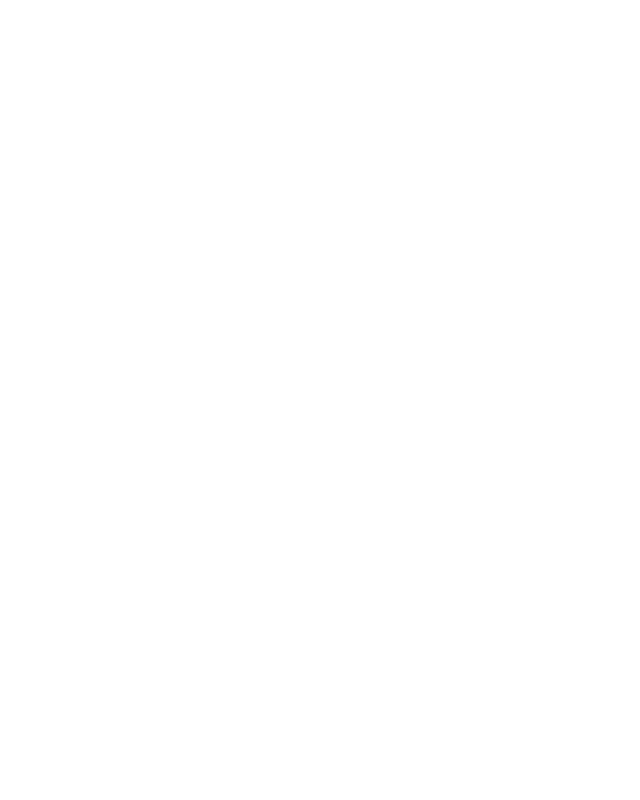
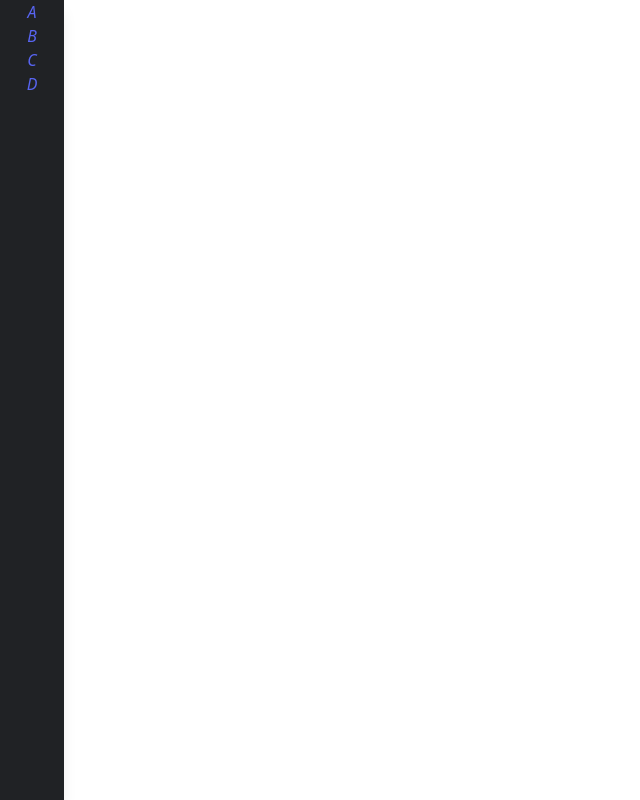
Before and after one commit to EcaCosca/baselineV2.1, a React (Vite) app: page / in a window 1280 px wide. Shown: the whole page, without its empty margins (0-640 px from the left). Built offline with nearby package versions, Linux system fonts and the light colour scheme.

Commit message:
Nav halfway

```diff
--- a/src/App.jsx
+++ b/src/App.jsx
@@ -3,6 +3,7 @@
 import viteLogo from '/vite.svg'
 import './App.css'
 import { Route, Routes } from 'react-router-dom'
+import Nav from './components/navbar/Nav'
 
 function App() {
   // const [count, setCount] = useState(0)
@@ -29,6 +30,7 @@
       <p className="read-the-docs">
         Click on the Vite and React logos to learn more
       </p> */}
+      <Nav/>
     </>
   )
 }
--- a/src/components/navbar/Nav.jsx
+++ b/src/components/navbar/Nav.jsx
@@ -4,8 +4,8 @@
 
 const Nav = () => {
   return (
-    <div>
-        <div className='logo'>
+    <div className='fixed top-0 left-0 h-screen w-16 m-0 flex flex-col bg-primary text-secondary shadow-lg'>
+        {/* <div className='logo'>
             <img src={logo}/>
         </div>
         <ul>
@@ -18,7 +18,11 @@
             <li></li>
             <li></li>
             <li></li>
-        </div>
+        </div> */}
+        <i>A</i>
+        <i>B</i>
+        <i>C</i>
+        <i>D</i>
     </div>
   )
 }
--- a/src/index.css
+++ b/src/index.css
@@ -2,7 +2,7 @@
 @tailwind components;
 @tailwind utilities;
 
-:root {
+/* :root {
   font-family: Inter, system-ui, Avenir, Helvetica, Arial, sans-serif;
   line-height: 1.5;
   font-weight: 400;
@@ -70,4 +70,4 @@
   button {
     background-color: #f9f9f9;
   }
-}
+} */
--- a/tailwind.config.js
+++ b/tailwind.config.js
@@ -4,14 +4,19 @@
     "./index.html",
     "./src/**/*.{js,ts,jsx,tsx}",
   ],
-  purge: [
-    "./src/**/*.{js,ts,jsx,tsx}",
-    "./index.html",
-  ],
-  mode: "jit",
-  darkMode:false,
+  // purge: [
+  //   "./src/**/*.{js,ts,jsx,tsx}",
+  //   "./index.html",
+  // ],
+  // mode: "jit",
+  media:false,
   theme: {
-    extend: {},
+    extend: {
+      colors: {
+        primary: "#202225",
+        secondary: "#5865f2"
+      }
+    },
   },
   plugins: [],
 }
```
